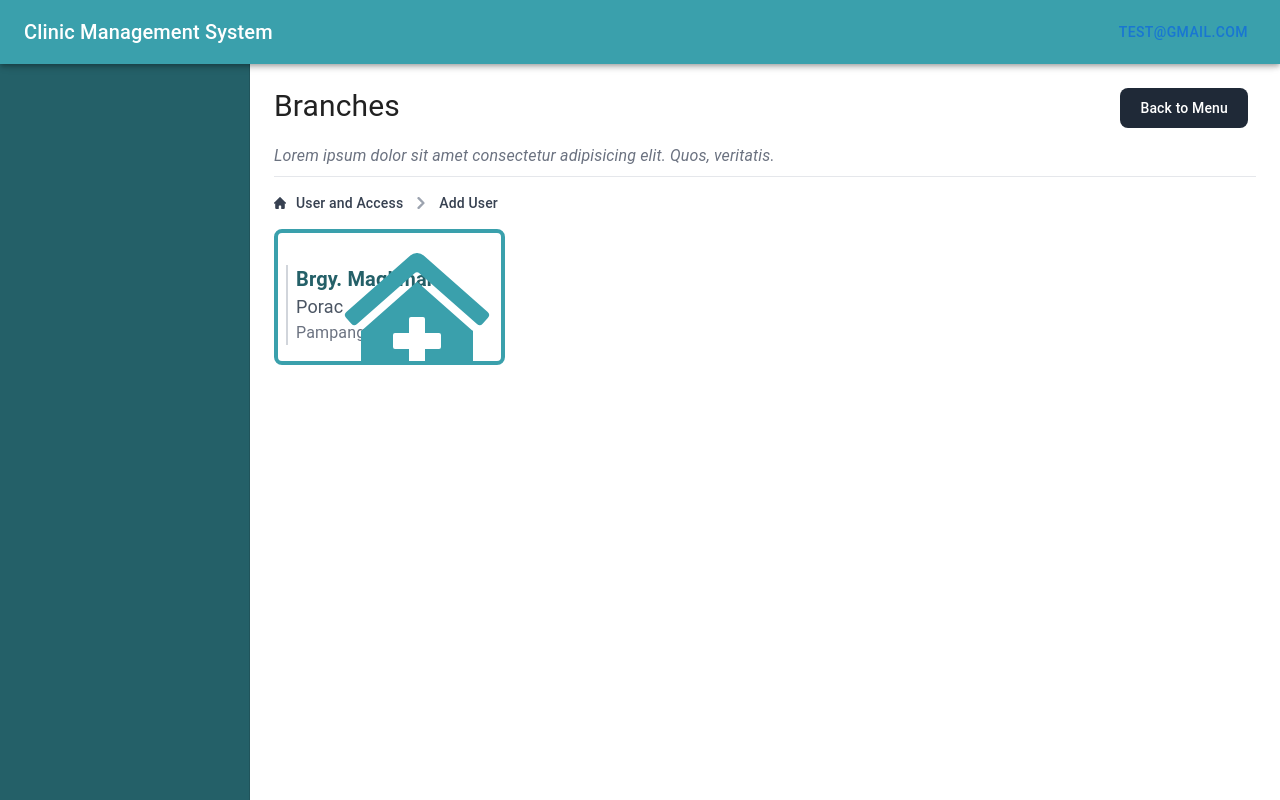
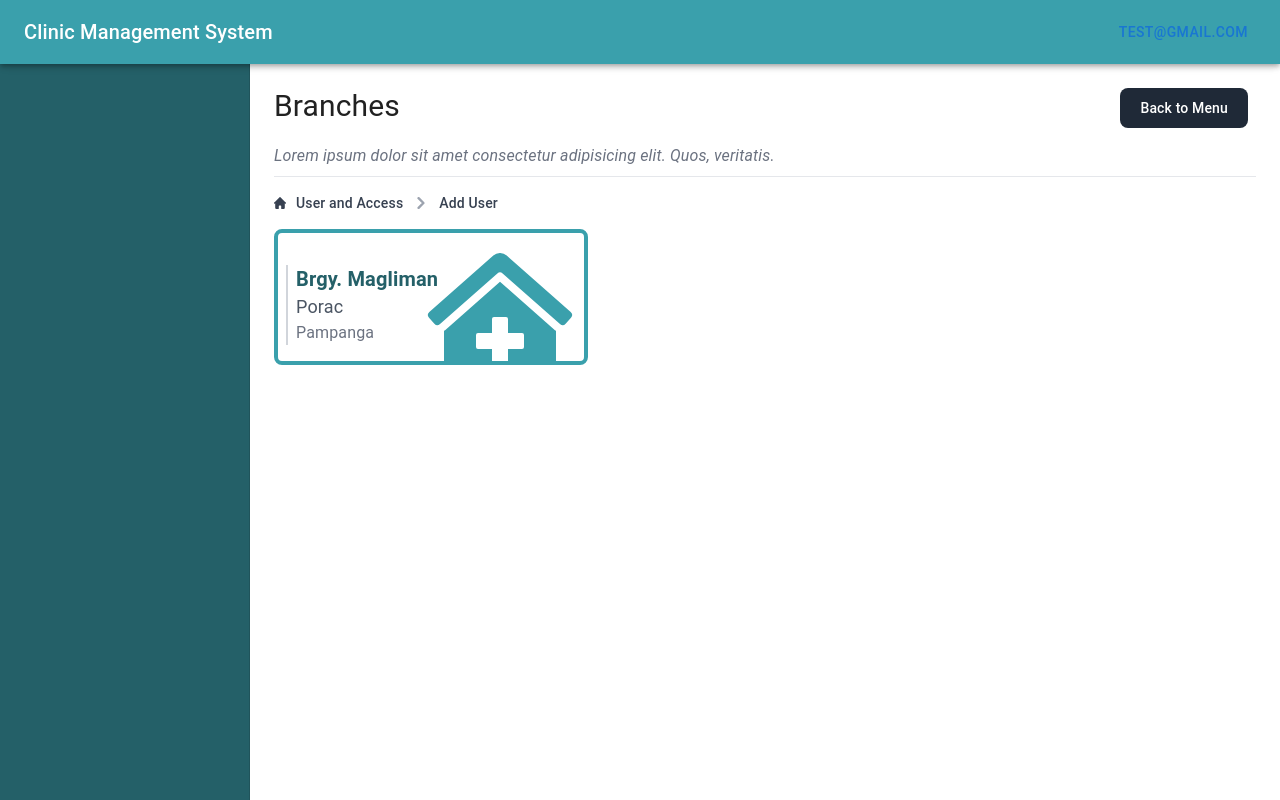
Before and after one commit to estrabillojm/clinic-management-ui, a React (Vite) app: page /branches in a window 1280 px wide. Built offline with nearby package versions, Linux system fonts and the light colour scheme; sample sign-in values are in the browser's storage.

Commit message:
Adjust Styles

```diff
--- a/src/features/views/branch/BranchList.tsx
+++ b/src/features/views/branch/BranchList.tsx
@@ -5,7 +5,7 @@ import BranchCard from "./components/BranchCard";
 const Content = () => {
     return (
         <>
-        <div className="w-full grid md:grid-cols-4 sm:grid-cols-2 xs:grid-col-1 gap-5">
+        <div className="w-full grid lg:grid-cols-3 md:grid-cols-2 sm:grid-cols-1 xs:grid-cols-1 gap-5">
             {/* CREATE A MAP FUNCTION HERE ONCE HTTP REQUEST IS READY */}
             <BranchCard
                 province="Pampanga"
--- a/src/features/views/branch/components/BranchCard.tsx
+++ b/src/features/views/branch/components/BranchCard.tsx
@@ -11,8 +11,8 @@ const BranchCard = ({ branchName, brgy, city, province } : Props) => {
         <>
             <Link to="/">
                 <div className="border-4 border-secondaryBg rounded-lg pb-4 px-2 pt-8 hover:bg-slate-300 transition-all relative overflow-hidden">
-                    <FaClinicMedical className="absolute h-32 w-40 bottom-[-20px] right-1 text-secondaryBg"/>
-                    <div className="border-l-2 border-gray-300 pl-2">
+                    <FaClinicMedical className="absolute h-32 w-40 bottom-[-20px] right-1 text-secondaryBg z-0"/>
+                    <div className="border-l-2 border-gray-300 pl-2 z-10 relative">
                         <h2 className="text-xl font-bold text-primary">{ branchName }</h2>
 
                         <h2 className="text-xl font-bold text-primary">{ brgy }</h2>
```
